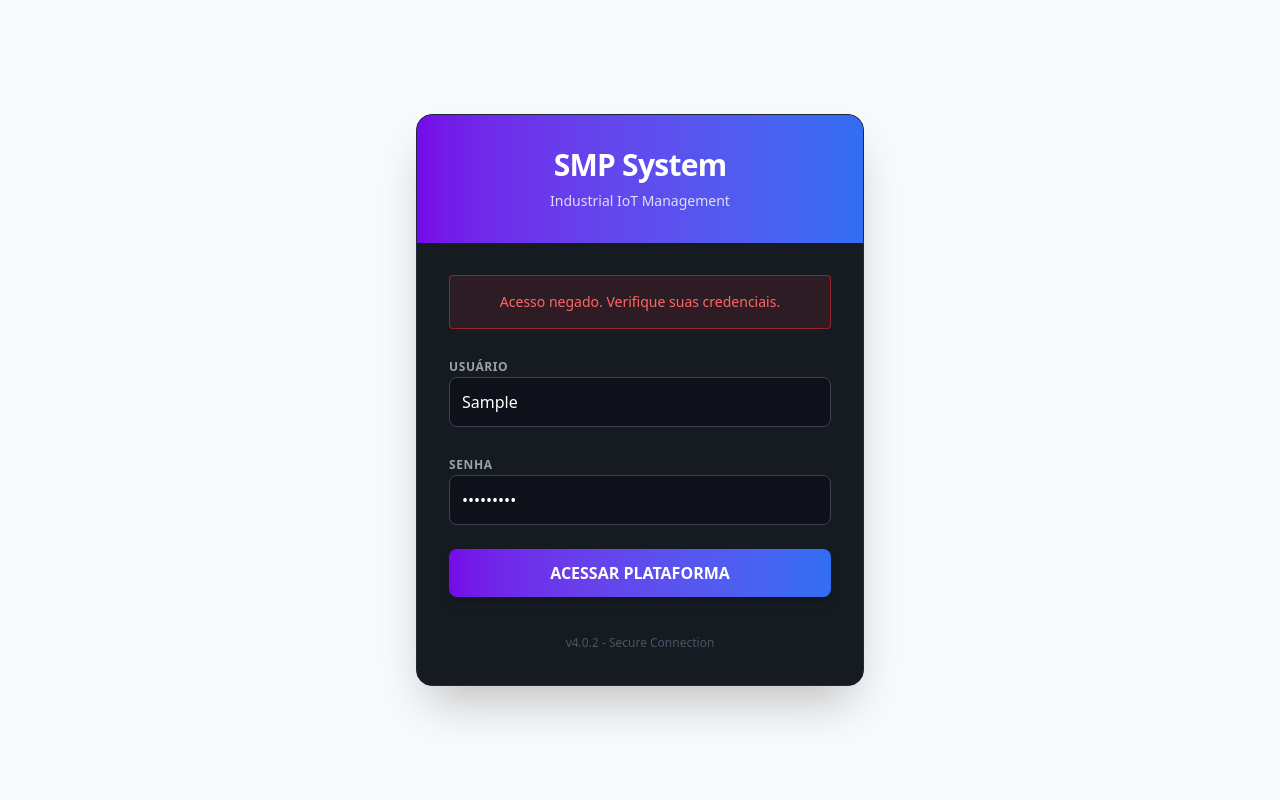
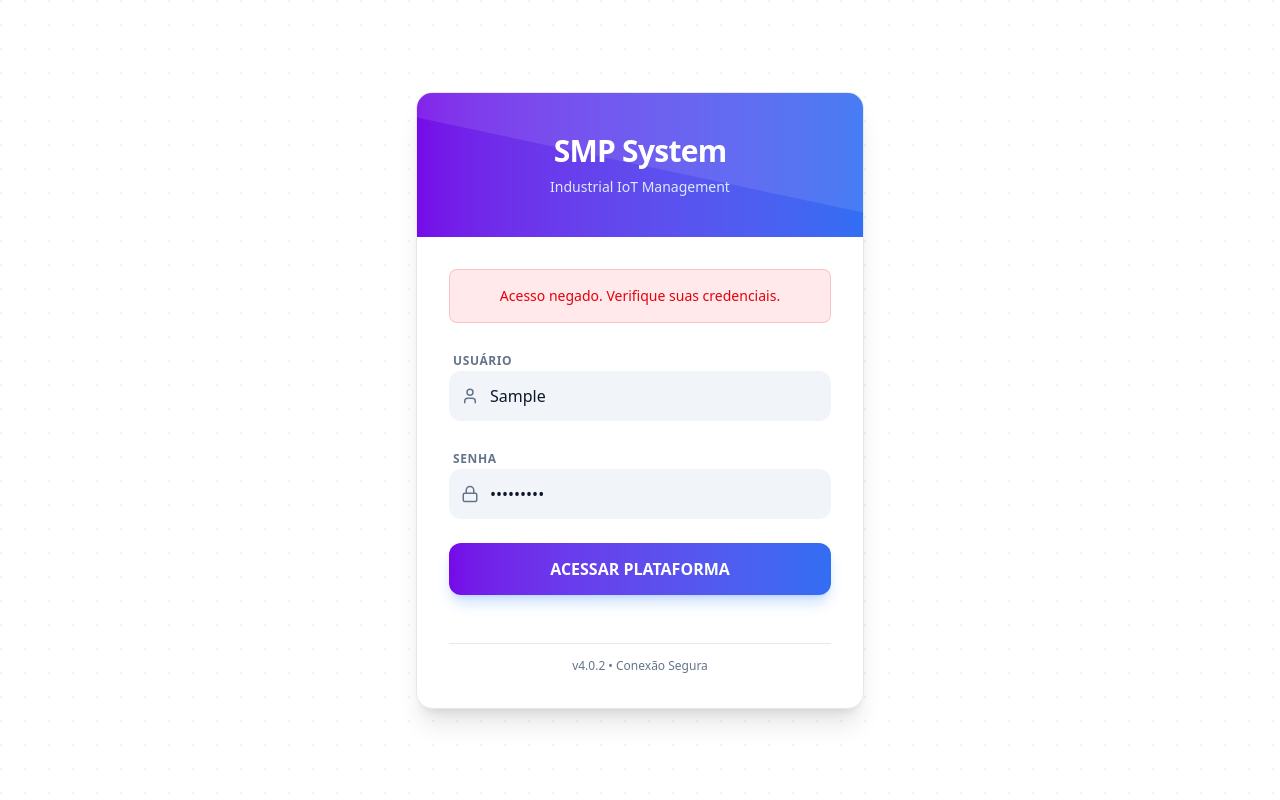
Before and after one commit to Rafaeros/smp-web, a Next.js app: page /login in a window 1280 px wide. Both pictures are taken after typing "Sample", "Sample123" into the empty fields and a click on the button "ACESSAR PLATAFORMA". Built offline with nearby package versions, Linux system fonts and the light colour scheme; no server answers.

Commit message:
[feat] logout button

```diff
--- a/app/home/page.tsx
+++ /dev/null
@@ -1,8 +0,0 @@
-export default function HomePage() {
-    return (
-        <div>
-            <h1>Home</h1>
-            <h2>Bem Vindo</h2>
-        </div>
-    );
-};
--- a/app/login/page.tsx
+++ b/app/login/page.tsx
@@ -2,7 +2,7 @@ import { LoginForm } from "@/features/auth/components/LoginForm";
 
 export default function LoginPage() {
   return (
-    <main className="min-h-screen w-full flex items-center justify-center bg-gray-50 bg-[radial-gradient(#2596be15_1px,transparent_1px)] [bg-size:20px_20px] p-4">
+    <main className="min-h-screen w-full flex items-center justify-center bg-background bg-grid p-4 transition-colors duration-300">
       <LoginForm />
     </main>
   );
--- a/features/auth/components/LoginForm.tsx
+++ b/features/auth/components/LoginForm.tsx
@@ -4,7 +4,7 @@ import { useState } from 'react';
 import { useRouter } from 'next/navigation';
 import { setCookie } from 'nookies';
 import { authService } from '../service/auth-service';
-
+import { Lock, User } from 'lucide-react';
 
 export function LoginForm() {
   const [username, setUsername] = useState('');
@@ -35,51 +35,68 @@ export function LoginForm() {
   };
 
   return (
-    <div className="w-full max-w-md bg-[#161b22] border border-gray-800 rounded-2xl shadow-2xl overflow-hidden">
-      <div className="bg-linear-to-r from-[#7609e8] to-[#316ef3] p-8 text-center">
-        <h1 className="text-3xl font-bold text-white tracking-tight">SMP System</h1>
-        <p className="text-white/80 mt-2 text-sm">Industrial IoT Management</p>
+    <div className="w-full max-w-md bg-card border border-border rounded-2xl shadow-xl overflow-hidden animate-in zoom-in-95 duration-500">
+
+      <div className="bg-linear-to-r from-[#7609e8] to-[#316ef3] p-10 text-center relative overflow-hidden">
+        <div className="absolute top-0 left-0 w-full h-full bg-white/10 skew-y-12 transform -translate-y-1/2"></div>
+
+        <h1 className="text-3xl font-extrabold text-white tracking-tight relative z-10">SMP System</h1>
+        <p className="text-blue-100 mt-2 text-sm relative z-10 font-medium">Industrial IoT Management</p>
       </div>
 
       <form onSubmit={handleLogin} className="p-8 space-y-6">
         {error && (
-          <div className="bg-red-500/10 border border-red-500/50 p-4 rounded text-red-400 text-sm text-center">
-            {error}
+          <div className="bg-red-500/10 border border-red-500/20 p-4 rounded-lg flex items-center justify-center">
+             <p className="text-red-600 dark:text-red-400 text-sm font-medium">{error}</p>
           </div>
         )}
 
         <div className="space-y-2">
-          <label className="text-xs font-bold text-gray-400 uppercase tracking-wider">Usuário</label>
+          <label className="text-xs font-bold text-muted-foreground uppercase tracking-wider ml-1">Usuário</label>
+          <div className="relative">
+            <div className="absolute left-3 top-1/2 -translate-y-1/2 text-muted-foreground">
+              <User size={18} />
+            </div>
             <input
               type="text"
               required
-            placeholder="Operador ou Admin"
-            className="w-full p-3 bg-[#0f111a] border border-gray-700 rounded-lg focus:ring-2 focus:ring-[#316ef3] focus:border-transparent outline-none transition-all text-white placeholder-gray-600"
+              placeholder="Seu username"
+              className="w-full pl-10 pr-4 py-3 bg-muted border border-transparent focus:bg-background focus:border-brand-blue rounded-xl focus:ring-4 focus:ring-brand-blue/10 outline-none transition-all text-foreground placeholder-muted-foreground"
               onChange={e => setUsername(e.target.value)}
             />
           </div>
-
+        </div>
         <div className="space-y-2">
-          <label className="text-xs font-bold text-gray-400 uppercase tracking-wider">Senha</label>
+          <label className="text-xs font-bold text-muted-foreground uppercase tracking-wider ml-1">Senha</label>
+          <div className="relative">
+             <div className="absolute left-3 top-1/2 -translate-y-1/2 text-muted-foreground">
+              <Lock size={18} />
+            </div>
             <input
               type="password"
               required
               placeholder="••••••••"
-            className="w-full p-3 bg-[#0f111a] border border-gray-700 rounded-lg focus:ring-2 focus:ring-[#316ef3] focus:border-transparent outline-none transition-all text-white placeholder-gray-600"
+              className="w-full pl-10 pr-4 py-3 bg-muted border border-transparent focus:bg-background focus:border-brand-blue rounded-xl focus:ring-4 focus:ring-brand-blue/10 outline-none transition-all text-foreground placeholder-muted-foreground"
               onChange={e => setPassword(e.target.value)}
             />
+          </div>
         </div>
 
         <button
           type="submit"
           disabled={isLoading}
-          className="w-full bg-linear-to-r from-[#7609e8] to-[#316ef3] text-white py-3 rounded-lg font-bold hover:brightness-110 transition-all shadow-lg disabled:opacity-50 disabled:cursor-not-allowed"
+          className="w-full bg-linear-to-r from-[#7609e8] to-[#316ef3] text-white py-3.5 rounded-xl font-bold hover:opacity-90 hover:scale-[1.02] transition-all shadow-lg shadow-blue-500/25 disabled:opacity-70 disabled:cursor-not-allowed"
         >
-          {isLoading ? 'Conectando...' : 'ACESSAR PLATAFORMA'}
+          {isLoading ? (
+            <span className="flex items-center justify-center gap-2">
+              <span className="w-4 h-4 border-2 border-white/30 border-t-white rounded-full animate-spin"/>
+              Acessando...
+            </span>
+          ) : 'ACESSAR PLATAFORMA'}
         </button>
 
-        <div className="text-center pt-2">
-          <span className="text-xs text-gray-600">v4.0.2 - Secure Connection</span>
+        <div className="text-center pt-2 border-t border-border mt-6">
+          <span className="text-xs text-muted-foreground">v4.0.2 • Conexão Segura</span>
         </div>
       </form>
     </div>
--- a/features/auth/service/auth-service.ts
+++ b/features/auth/service/auth-service.ts
@@ -9,5 +9,6 @@ export const authService = {
   },
   logout: () => {
     destroyCookie(undefined, 'smp.token', { path: '/' });
+    window.location.href = '/login';
   }
 };
--- a/features/navigation/components/Sidebar.tsx
+++ b/features/navigation/components/Sidebar.tsx
@@ -1,14 +1,21 @@
-'use client'
+"use client";
 
-import Link from 'next/link';
-import { usePathname } from 'next/navigation';
-import { LayoutDashboard, Map, ClipboardList, History } from 'lucide-react';
+import Link from "next/link";
+import { usePathname } from "next/navigation";
+import {
+  LayoutDashboard,
+  Map,
+  ClipboardList,
+  History,
+  LogOut,
+} from "lucide-react";
+import { authService } from "@/features/auth/service/auth-service";
 
 const menuItems = [
-  { name: 'Dashboard', icon: LayoutDashboard, href: '/dashboard' },
-  { name: 'Mapa Produção', icon: Map, href: '/dashboard/map' },
-  { name: 'Ordem de Produção', icon: ClipboardList, href: '/dashboard/orders' },
-  { name: 'Logs', icon: History, href: '/dashboard/logs' },
+  { name: "Dashboard", icon: LayoutDashboard, href: "/dashboard" },
+  { name: "Mapa Produção", icon: Map, href: "/dashboard/map" },
+  { name: "Ordem de Produção", icon: ClipboardList, href: "/dashboard/orders" },
+  { name: "Logs", icon: History, href: "/dashboard/logs" },
 ];
 
 export function Sidebar() {
@@ -16,12 +23,20 @@ export function Sidebar() {
 
   return (
     <aside className="w-64 bg-card border-r border-border flex flex-col h-screen sticky top-0 md:flex transition-colors duration-300">
-
       <div className="p-6">
         <h1 className="text-2xl font-extrabold bg-linear-to-r from-[#7609e8] to-[#316ef3] bg-clip-text text-transparent">
           SMP
         </h1>
-        <span className="text-xs text-muted-foreground uppercase tracking-widest">IoT Industrial</span>
+        <span className="text-xs text-muted-foreground uppercase tracking-widest">
+          IoT Industrial
+        </span>
+        <button
+          onClick={authService.logout}
+          title="Sair do sistema"
+          className="ml-5 p-2 rounded-lg text-muted-foreground hover:bg-red-500/10 hover:text-red-500 transition-colors"
+        >
+          <LogOut size={18} />
+        </button>
       </div>
 
       <nav className="flex-1 px-4 space-y-2 mt-4">
@@ -34,11 +49,18 @@ export function Sidebar() {
               href={item.href}
               className={`flex items-center gap-3 p-3 rounded-lg transition-all duration-200 group ${
                 isActive
-                  ? 'bg-linear-to-r from-[#7609e8] to-[#316ef3] text-white shadow-lg shadow-blue-500/20'
-                  : 'text-muted-foreground hover:bg-muted hover:text-foreground'
+                  ? "bg-linear-to-r from-[#7609e8] to-[#316ef3] text-white shadow-lg shadow-blue-500/20"
+                  : "text-muted-foreground hover:bg-muted hover:text-foreground"
               }`}
             >
-              <item.icon size={20} className={isActive ? 'text-white' : 'text-muted-foreground group-hover:text-foreground'} />
+              <item.icon
+                size={20}
+                className={
+                  isActive
+                    ? "text-white"
+                    : "text-muted-foreground group-hover:text-foreground"
+                }
+              />
               <span className="font-medium text-sm">{item.name}</span>
             </Link>
           );
```
Lines whose indentation alone changed are shown as unchanged.
